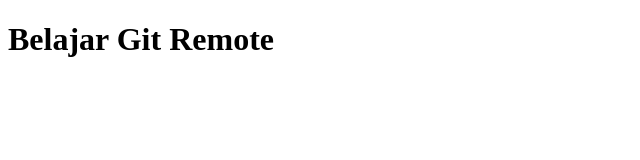
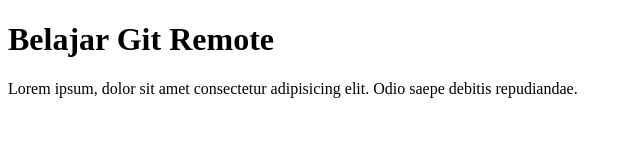
Before and after one commit to Izuchii1311/repositori-test, a plain HTML site: page index.html in a window 1280 px wide. Shown: the whole page, without its empty margins (0-640 px from the left). Drawn offline with Linux system fonts and the light colour scheme.

Commit message:
Menambahkan Pragraph

```diff
--- a/index.html
+++ b/index.html
@@ -8,5 +8,6 @@
 </head>
 <body>
     <h1>Belajar Git Remote</h1>
+    <p>Lorem ipsum, dolor sit amet consectetur adipisicing elit. Odio saepe debitis repudiandae.</p>
 </body>
 </html>
```
